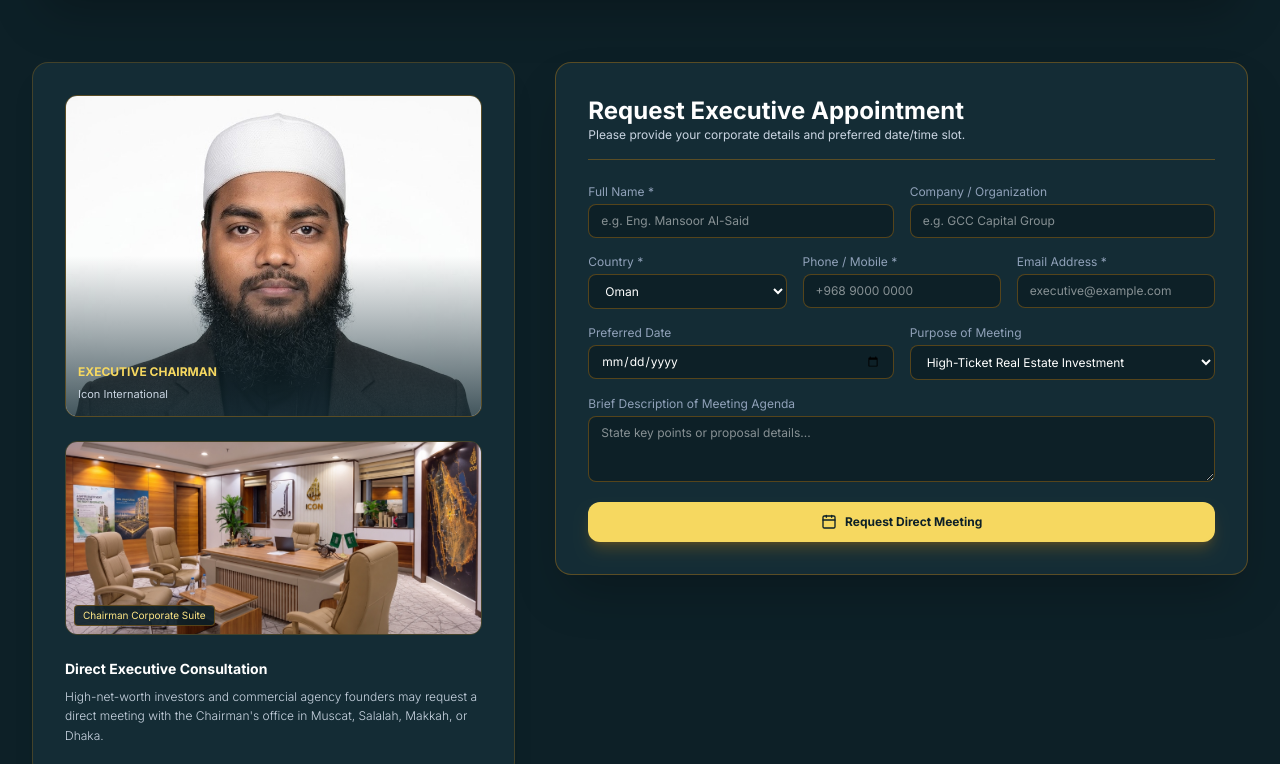
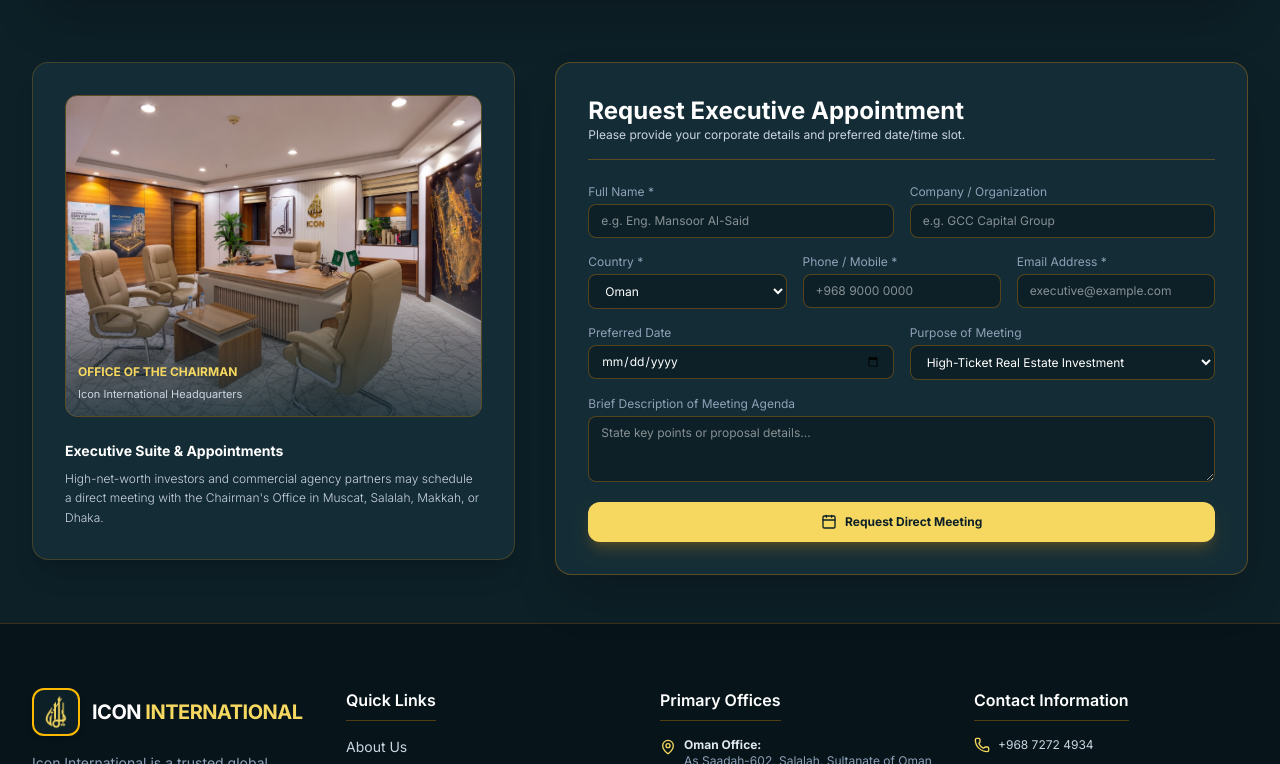
Before and after one commit to naeemsclick/icon-international, a Next.js app: page /1/chairman in a window 1280 px wide. Shown: the part 516-1280 px from the top of the page. Built offline with nearby package versions, Linux system fonts and the light colour scheme; no server answers.

Commit message:
Update country-specific office photos and refine Chairman Office page photo

```diff
--- a/prisma/seed.ts
+++ b/prisma/seed.ts
@@ -90,7 +90,7 @@
         email: 'info@iconinternational.net',
         latitude: 17.0152,
         longitude: 54.0924,
-        imageUrl: 'https://images.unsplash.com/photo-1541888946425-d0fbb186a5b3?auto=format&fit=crop&w=800&q=80',
+        imageUrl: 'https://images.unsplash.com/photo-1512917774080-9991f1c4c750?auto=format&fit=crop&w=800&q=80',
         workingHours: 'Sun - Thu: 8:00 AM - 5:00 PM',
         isActive: true,
         isMain: true,
@@ -105,7 +105,7 @@
         email: 'dhaka@iconinternational.net',
         latitude: 23.7644,
         longitude: 90.4358,
-        imageUrl: 'https://images.unsplash.com/photo-1486406146926-c627a92ad1ab?auto=format&fit=crop&w=800&q=80',
+        imageUrl: 'https://images.unsplash.com/photo-1497366216548-37526070297c?auto=format&fit=crop&w=800&q=80',
         workingHours: 'Sat - Thu: 9:00 AM - 6:00 PM',
         isActive: true,
         isMain: false,
@@ -120,7 +120,7 @@
         email: 'makkah@iconinternational.net',
         latitude: 21.3891,
         longitude: 39.8579,
-        imageUrl: 'https://images.unsplash.com/photo-1486406146926-c627a92ad1ab?auto=format&fit=crop&w=800&q=80',
+        imageUrl: 'https://images.unsplash.com/photo-1566073771259-6a8506099945?auto=format&fit=crop&w=800&q=80',
         workingHours: 'Sun - Thu: 9:00 AM - 6:00 PM',
         isActive: true,
         isMain: false,
@@ -150,7 +150,7 @@
         email: 'usa@iconinternational.net',
         latitude: 40.7074,
         longitude: -74.0113,
-        imageUrl: 'https://images.unsplash.com/photo-1496868834840-5f4c98840aaa?auto=format&fit=crop&w=800&q=80',
+        imageUrl: 'https://images.unsplash.com/photo-1486406146926-c627a92ad1ab?auto=format&fit=crop&w=800&q=80',
         workingHours: 'Mon - Fri: 9:00 AM - 5:00 PM',
         isActive: true,
         isMain: false,
--- a/src/app/[lang]/chairman/page.tsx
+++ b/src/app/[lang]/chairman/page.tsx
@@ -36,41 +36,31 @@
           </div>
         </div>
 
-        {/* Chairman Photo & Meeting Form Section */}
+        {/* Office Interior Showcase & Meeting Form Section */}
         <div className="grid grid-cols-1 lg:grid-cols-12 gap-10 items-start">
           <div className="lg:col-span-5 space-y-6">
             <div className="bg-[#142c35] border border-amber-500/20 p-8 rounded-2xl space-y-6 shadow-xl">
-              <div className="relative rounded-xl overflow-hidden border border-amber-500/30">
+
+              {/* Executive Office Interior Photo */}
+              <div className="relative rounded-xl overflow-hidden border border-amber-500/30 group">
                 <img
-                  src="/images/chairman.jpg"
-                  alt="Chairman Portrait"
-                  className="w-full h-80 object-cover object-top"
+                  src="/images/chairman-office.jpg"
+                  alt="Chairman Executive Office Interior"
+                  className="w-full h-80 object-cover group-hover:scale-105 transition-transform duration-500"
                 />
                 <div className="absolute inset-0 bg-gradient-to-t from-[#142c35] via-transparent to-transparent opacity-80" />
                 <div className="absolute bottom-3 start-3 text-white">
                   <span className="text-[#f6d860] font-bold text-xs uppercase block">
-                    Executive Chairman
+                    Office of the Chairman
                   </span>
-                  <span className="text-[11px] text-slate-300">Icon International</span>
-                </div>
-              </div>
-
-              {/* Office Interior Photo Showcase */}
-              <div className="relative rounded-xl overflow-hidden border border-amber-500/20">
-                <img
-                  src="/images/chairman-office.jpg"
-                  alt="Chairman Executive Office Interior"
-                  className="w-full h-48 object-cover"
-                />
-                <div className="absolute bottom-2 start-2 text-[10px] bg-[#0d2027]/90 text-amber-200 px-2 py-0.5 rounded border border-amber-500/30">
-                  Chairman Corporate Suite
+                  <span className="text-[11px] text-slate-300">Icon International Headquarters</span>
                 </div>
               </div>
 
               <div className="space-y-2 text-xs text-slate-300">
-                <h3 className="text-sm font-bold text-white">Direct Executive Consultation</h3>
+                <h3 className="text-sm font-bold text-white">Executive Suite & Appointments</h3>
                 <p className="font-light leading-relaxed">
-                  High-net-worth investors and commercial agency founders may request a direct meeting with the Chairman's office in Muscat, Salalah, Makkah, or Dhaka.
+                  High-net-worth investors and commercial agency partners may schedule a direct meeting with the Chairman's Office in Muscat, Salalah, Makkah, or Dhaka.
                 </p>
               </div>
             </div>
```
Also changed, not shown: 1 other file (tests, documents, lock files or other folders).
